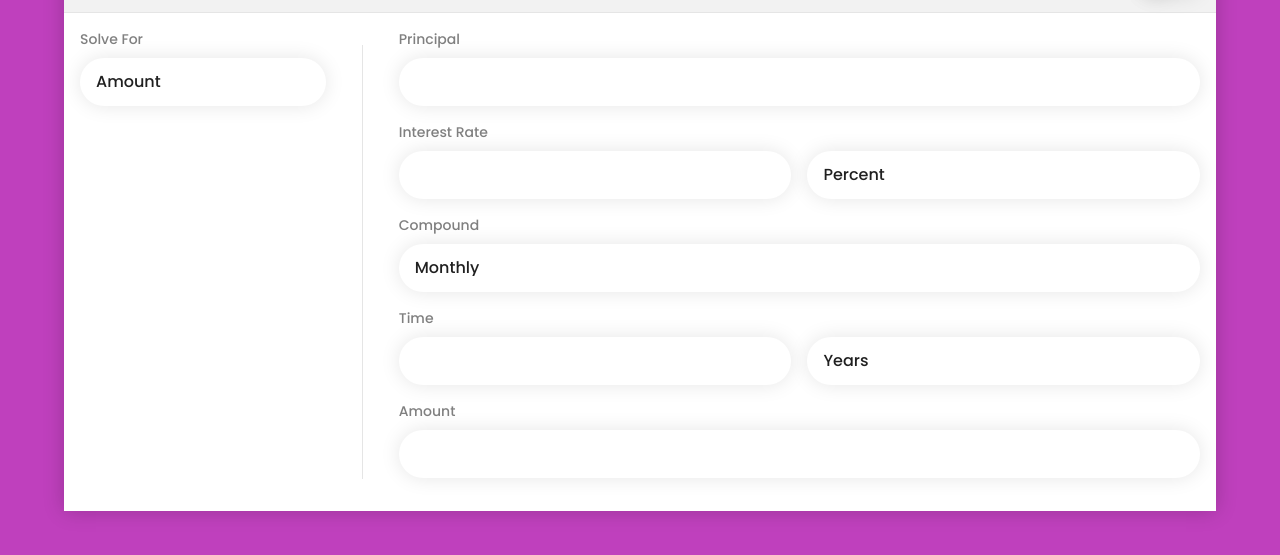
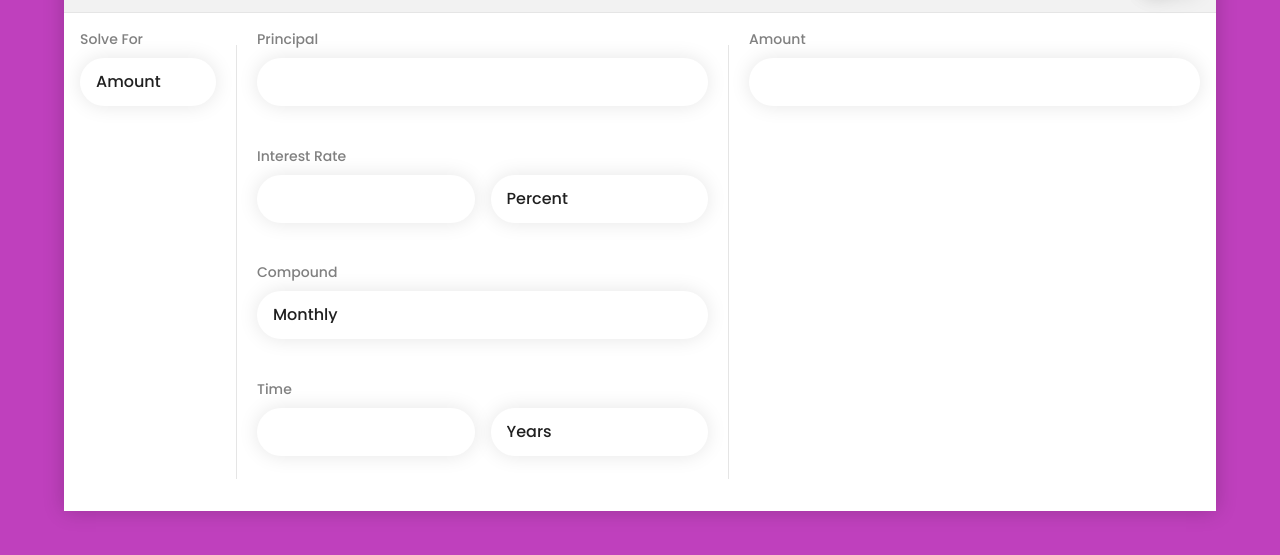
Before and after one commit to bobthered/compound-interest-calculator, a plain HTML site: page index.html in a window 1280 px wide. Shown: the part 169-724 px from the top of the page. Drawn offline with Linux system fonts and the light colour scheme.

Commit message:
Updated style.css for desktop responsiveness

```diff
--- a/css/style.css
+++ b/css/style.css
@@ -171,6 +171,25 @@ label {
 .switchContainer input:checked + label:after {
   transform: translateX( 100% );
 }
+@media only screen and ( min-width: 769px ) {
+  .inputContainer.solveFor {
+    grid-column: 3 / 3;
+    grid-row: 1 / 5;
+    order: 4;
+  }
+    .inputGroupContainer {
+      padding: 0;
+    }
+  .inputGroupContainer:last-child {
+    display: grid;
+    grid-template-columns: 2fr calc( 2.5rem + 1px ) 2fr;
+    grid-template-rows: repeat( 4, 1fr );
+  }
+  .inputGroupContainer:last-child hr {
+    grid-column: 2 / 2;
+    grid-row: 1 / 5;
+  }
+}
 /* ************************************************ */
 /*                    Forms End                     */
 /* ************************************************ */
@@ -276,7 +295,8 @@ screenBody {
   }
   screenBody {
     display: grid;
-    grid-template-columns: 1fr calc( 2.5rem + 1px ) 3fr;
+    grid-template-columns: 8.5rem calc( 2.5rem + 1px ) 3fr;
+    padding: var( --base-unit );
   }
 }
 @media only screen and ( min-height: 1025px ) {
--- a/index.html
+++ b/index.html
@@ -99,6 +99,7 @@
               </select>
             </grid>
           </div>
+          <hr />
         </div>
       </div>
     </screenBody>
```
